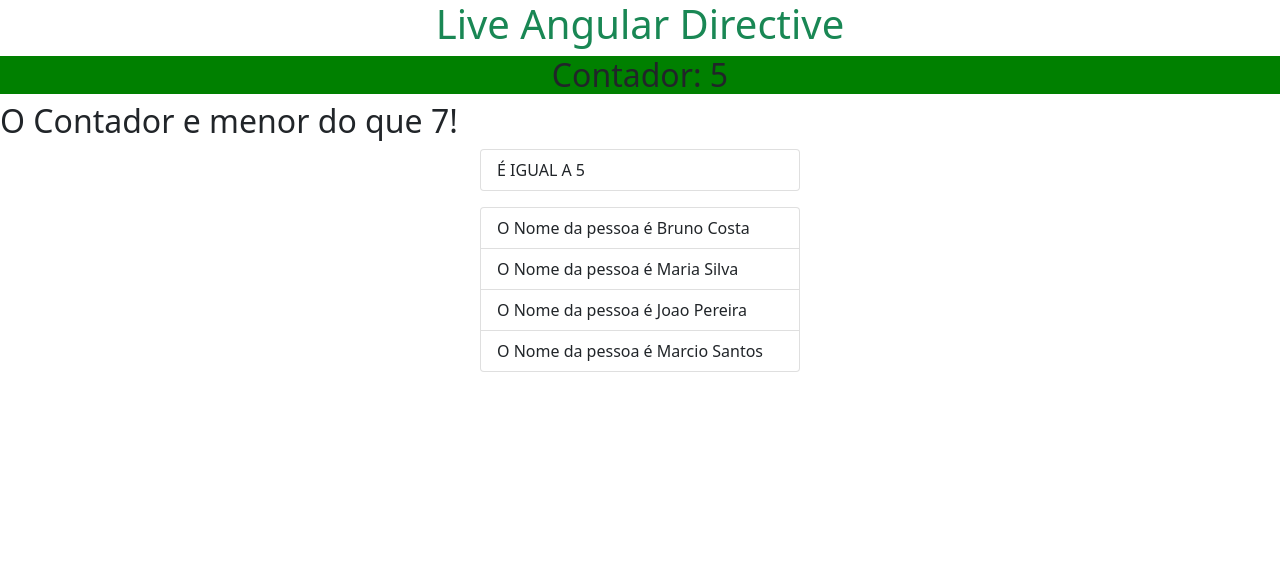
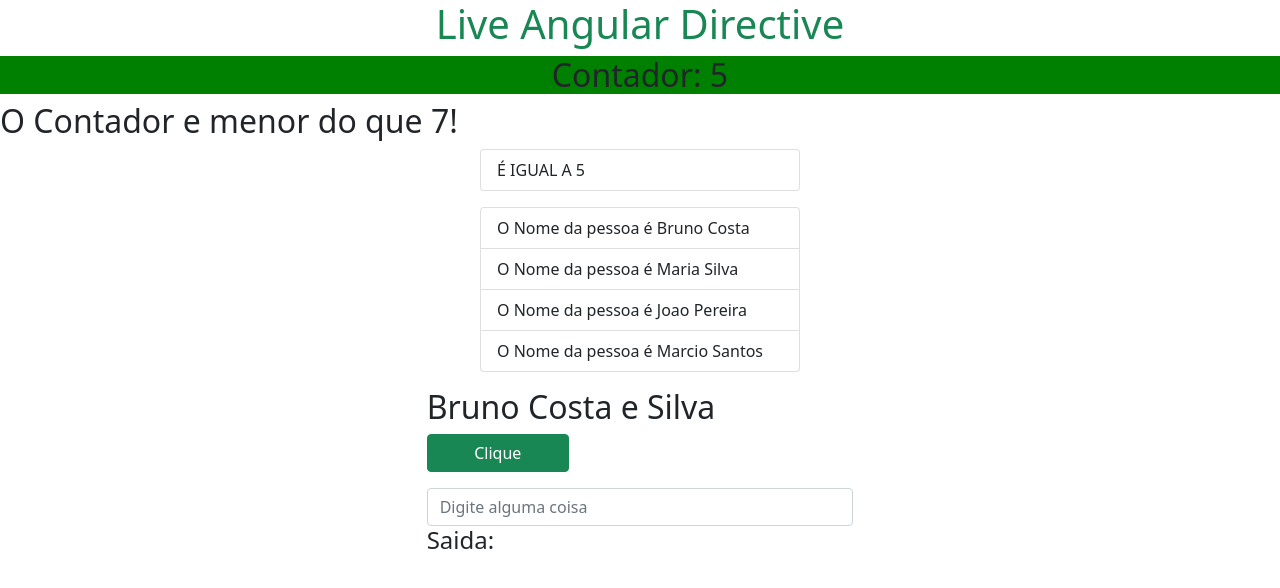
Before and after one commit to Brunocs1991/dio-explorando-diretivas-com-angular, an Angular app in the folder ambiente-angular/: page / in a window 1280 px wide. Shown: the top 588 px of the page. Built offline with nearby package versions, Linux system fonts and the light colour scheme.

Commit message:
two way data biding

```diff
--- a/ambiente-angular/src/app/app.component.html
+++ b/ambiente-angular/src/app/app.component.html
@@ -28,3 +28,21 @@
     O Nome da pessoa é {{ pessoa.nome }} {{ pessoa.sobrenome }}
   </li>
 </ul>
+
+<!-- DataBind -->
+<div class="col-4 mx-auto my-3">
+  <h2>{{ nome }}</h2>
+  <button class="btn btn-success col-4 mx-auto" (click)="clicou('Bruno')">
+    Clique
+  </button>
+</div>
+
+<div class="col-4 mx-auto my-3">
+  <input
+    type="text"
+    class="form-control"
+    placeholder="Digite alguma coisa"
+    [(ngModel)]="text"
+  />
+  <h4>Saida: {{ text }}</h4>
+</div>
--- a/ambiente-angular/src/app/app.component.ts
+++ b/ambiente-angular/src/app/app.component.ts
@@ -7,6 +7,8 @@ import { Component, OnInit } from '@angular/core';
 })
 export class AppComponent implements OnInit {
   count = 0;
+  nome = 'Bruno Costa e Silva';
+  text: string = '';
 
   pessoas = [
     {
@@ -37,4 +39,8 @@ export class AppComponent implements OnInit {
       }
     }, 1000);
   }
+
+  clicou(nome: string): void {
+    console.log('Clicou em mim', nome);
+  }
 }
```
Also changed, not shown: ambiente-angular/src/app/app.module.ts (+5 -8 lines).
